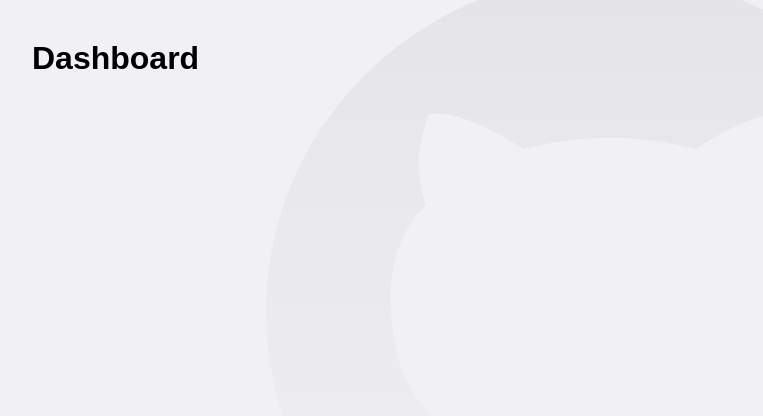
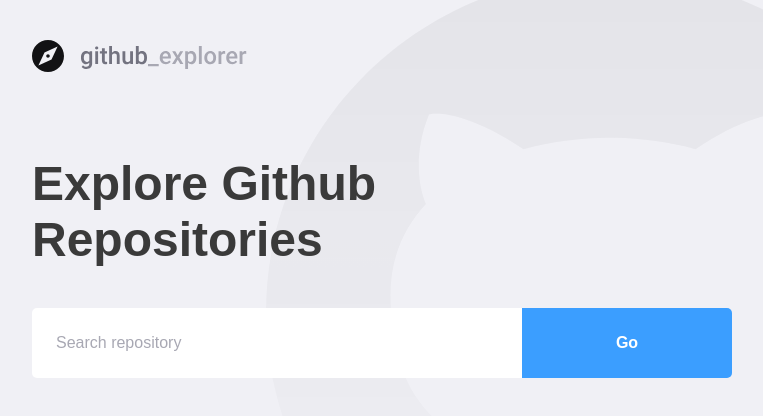
Before and after one commit to diebraga/explorer_github, a React (Create React App) app: page / in a window 1280 px wide. Shown: the top 416 px of the page, without its empty margins (148-911 px from the left). Built offline with nearby package versions, Linux system fonts and the light colour scheme.

Commit message:
added form and title

```diff
--- a/package.json
+++ b/package.json
@@ -11,6 +11,7 @@
     "@types/react": "^16.9.0",
     "@types/react-dom": "^16.9.0",
     "@types/react-router-dom": "^5.1.5",
+    "polished": "^3.6.3",
     "react": "^16.13.1",
     "react-dom": "^16.13.1",
     "react-router-dom": "^5.2.0",
--- a/src/dashboard/index.tsx
+++ b/src/dashboard/index.tsx
@@ -1,7 +1,19 @@
 import React from 'react';
 
-const Dashboard: React.FC = () => {
-  return <h1>Dashboard</h1>
-}
+import logoImg from '../assets/logosmall.svg';
+
+import { Title, Form, Repositories } from './styles';
+
+const Dashboard: React.FC = () => (
+    <>
+    <img src={logoImg} alt="git explorer" />
+    <Title>Explore Github Repositories</Title>
+
+    <Form>
+      <input placeholder="Search repository" />
+      <button type="submit">Go</button>
+    </Form>
+    </>
+);
 
 export default Dashboard;
--- /dev/null
+++ b/src/dashboard/styles.ts
@@ -0,0 +1,52 @@
+import styled from 'styled-components';
+import { shade } from 'polished';
+
+export const Title = styled.h1`
+  font-size: 48px;
+  color: #3a3a3a;
+  max-width: 450px;
+  line-height: 56px;
+
+  margin-top: 80px;
+`;
+
+
+export const Form = styled.form`
+  margin-top: 40px;
+  max-width: 700px;
+
+  display: flex;
+
+  input {
+    flex: 1;
+    height: 70px;
+    padding: 0 24px;
+    border: 0;
+    border-radius: 5px 0 0 5px;
+    color: #3a3a3a;
+
+    &::placeholder {
+      color: #a8a8b3
+    }
+  }
+
+  button {
+    width: 210px;
+    background: #3b9eff;
+    height: 70px;
+    border-radius: 0 5px 5px 0;
+    border: 0;
+    font-weight: bold;
+    color: #fff;
+
+    &:hover {
+      background: ${shade(0.2, '#3b9eff')}
+    }
+  }
+
+
+`;
+
+export const Repositories = styled.div`
+
+`;
```
Also changed, not shown: .eslintrc.json, src/assets/logosmall.svg (added), 1 other file (tests, documents, lock files or other folders).
